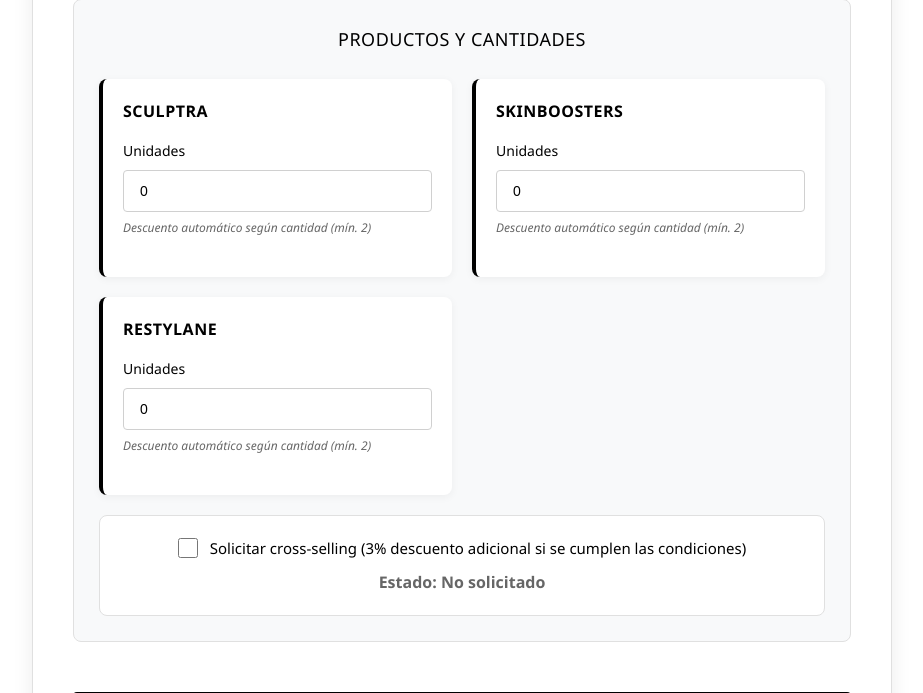
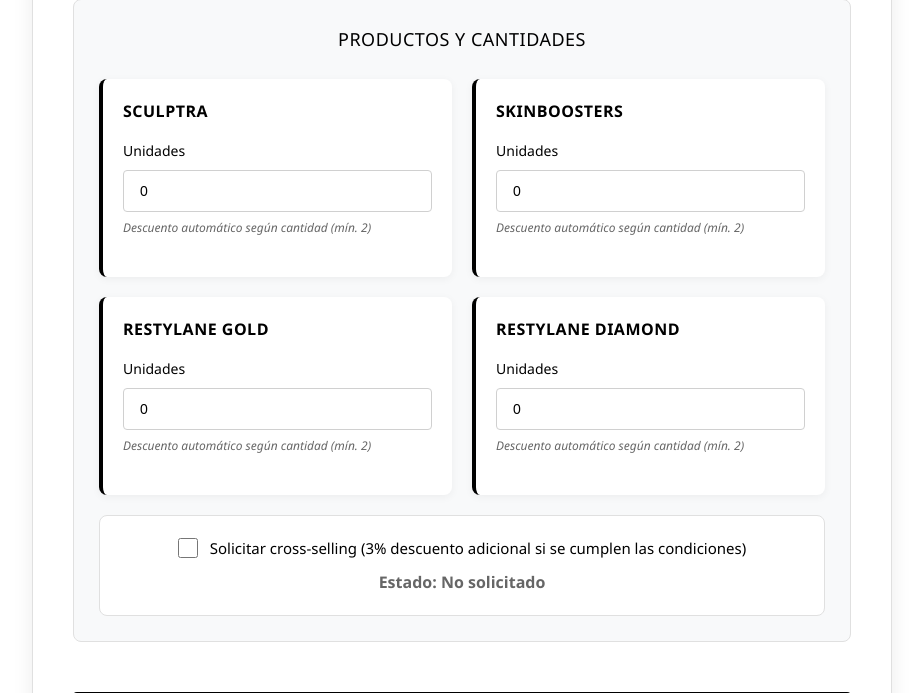
Before and after one commit to jechavarriav12-wq/Galderma_propuestas1, a Python web app: template templates/form.html in a window 1280 px wide. Shown: the part 825-1518 px from the top of the page, without its empty margins (178-1101 px from the left). Run offline with Jinja, Linux system fonts and the light colour scheme; the template is opened without the code that fills it, so the values that code supplies are empty.

Commit message:
Update form.html

```diff
--- a/templates/form.html
+++ b/templates/form.html
@@ -571,16 +571,29 @@
                             </div>
                         </div>
 
-                        <!-- Restylane -->
+                        <!-- Restylane Gold -->
                         <div class="product-section">
-                            <div class="product-title">Restylane</div>
+                            <div class="product-title">Restylane Gold</div>
                             <div class="form-group">
                                 <label>Unidades</label>
-                                <input type="number" id="restylane_unidades" name="restylane_unidades"
-                                       oninput="actualizarDescuento('restylane')" min="2"
+                                <input type="number" id="restylane_gold_unidades" name="restylane_gold_unidades"
+                                       oninput="actualizarDescuento('restylane_gold')" min="2"
                                        placeholder="Mínimo 2 unidades" value="0">
                                 <div class="descuento-info">Descuento automático según cantidad (mín. 2)</div>
-                                <div id="restylane_descuento_display" class="descuento-display" style="display: none;"></div>
+                                <div id="restylane_gold_descuento_display" class="descuento-display" style="display: none;"></div>
+                            </div>
+                        </div>
+
+                        <!-- Restylane Diamond -->
+                        <div class="product-section">
+                            <div class="product-title">Restylane Diamond</div>
+                            <div class="form-group">
+                                <label>Unidades</label>
+                                <input type="number" id="restylane_diamond_unidades" name="restylane_diamond_unidades"
+                                       oninput="actualizarDescuento('restylane_diamond')" min="2"
+                                       placeholder="Mínimo 2 unidades" value="0">
+                                <div class="descuento-info">Descuento automático según cantidad (mín. 2)</div>
+                                <div id="restylane_diamond_descuento_display" class="descuento-display" style="display: none;"></div>
                             </div>
                         </div>
                     </div>
@@ -614,7 +627,7 @@
     </footer>
 
     <script>
-        // Reglas de descuento
+        // Reglas de descuento para todos los productos
         const reglas = {
             sculptra: [
                 {min: 2, max: 10, descuento: 34},
@@ -623,7 +636,14 @@
                 {min: 36, max: 55, descuento: 40},
                 {min: 56, max: Infinity, descuento: 44}
             ],
-            restylane: [
+            restylane_gold: [
+                {min: 2, max: 10, descuento: 32},
+                {min: 11, max: 21, descuento: 34},
+                {min: 22, max: 35, descuento: 40},
+                {min: 36, max: 55, descuento: 44},
+                {min: 56, max: Infinity, descuento: 48}
+            ],
+            restylane_diamond: [
                 {min: 2, max: 10, descuento: 32},
                 {min: 11, max: 21, descuento: 34},
                 {min: 22, max: 35, descuento: 40},
@@ -678,8 +698,11 @@
 
         function actualizarCrossSelling() {
             const sculptra = parseInt(document.getElementById('sculptra_unidades').value) || 0;
-            const restylane = parseInt(document.getElementById('restylane_unidades').value) || 0;
+            const restylane_gold = parseInt(document.getElementById('restylane_gold_unidades').value) || 0;
+            const restylane_diamond = parseInt(document.getElementById('restylane_diamond_unidades').value) || 0;
             const skinboosters = parseInt(document.getElementById('skinboosters_unidades').value) || 0;
+
+            const restylane_total = restylane_gold + restylane_diamond;
 
             const statusElement = document.getElementById('cross_selling_status');
             const checkboxElement = document.getElementById('cross_selling_checkbox');
@@ -690,17 +713,17 @@
                 return;
             }
 
-            // Si está marcado, verificar si cumple las reglas
-            const tieneTresFranquicias = sculptra >= 2 && restylane >= 2 && skinboosters >= 2;
-            const franquiciaMayor = Math.max(sculptra, restylane);
+            // Si está marcado, verificar si cumple las reglas (3 franquicias: Sculptra, Restylane total, Skinboosters)
+            const tieneTresFranquicias = sculptra >= 2 && restylane_total >= 2 && skinboosters >= 2;
+            const franquiciaMayor = Math.max(sculptra, restylane_total);
             const minimoSkinboosters = franquiciaMayor / 2;
             const cumpleRatio = skinboosters >= minimoSkinboosters;
 
             if (!tieneTresFranquicias) {
-                statusElement.innerHTML = 'Estado: ❌ NO aplicará - Se necesita compra en las 3 franquicias (mín. 2 c/u)';
+                statusElement.innerHTML = 'Estado: ❌ NO aplicará - Se necesita compra en las 3 franquicias: Sculptra (mín. 2), Restylane total (mín. 2), Skinboosters (mín. 2)';
                 statusElement.style.color = '#dc3545';
             } else if (!cumpleRatio) {
-                statusElement.innerHTML = `Estado: ❌ NO aplicará - Skinboosters necesita mínimo ${Math.ceil(minimoSkinboosters)} unidades`;
+                statusElement.innerHTML = `Estado: ❌ NO aplicará - Skinboosters necesita mínimo ${Math.ceil(minimoSkinboosters)} unidades (50% de la franquicia mayor)`;
                 statusElement.style.color = '#dc3545';
             } else {
                 statusElement.innerHTML = 'Estado: ✅ SÍ aplicará (3% descuento adicional)';
@@ -760,16 +783,18 @@
 
             // Validar productos
             const sculptra = parseInt(document.getElementById('sculptra_unidades').value) || 0;
-            const restylane = parseInt(document.getElementById('restylane_unidades').value) || 0;
+            const restylane_gold = parseInt(document.getElementById('restylane_gold_unidades').value) || 0;
+            const restylane_diamond = parseInt(document.getElementById('restylane_diamond_unidades').value) || 0;
             const skinboosters = parseInt(document.getElementById('skinboosters_unidades').value) || 0;
 
-            if (sculptra + restylane + skinboosters === 0) {
+            if (sculptra + restylane_gold + restylane_diamond + skinboosters === 0) {
                 alert('Debe ingresar al menos un producto con mínimo 2 unidades.');
                 errores.push('Productos');
             }
 
             // Validar unidades mínimas
-            if ((sculptra > 0 && sculptra < 2) || (restylane > 0 && restylane < 2) || (skinboosters > 0 && skinboosters < 2)) {
+            if ((sculptra > 0 && sculptra < 2) || (restylane_gold > 0 && restylane_gold < 2) ||
+                (restylane_diamond > 0 && restylane_diamond < 2) || (skinboosters > 0 && skinboosters < 2)) {
                 alert('Todos los productos deben tener mínimo 2 unidades o estar en 0.');
                 errores.push('Unidades mínimas');
             }
```
